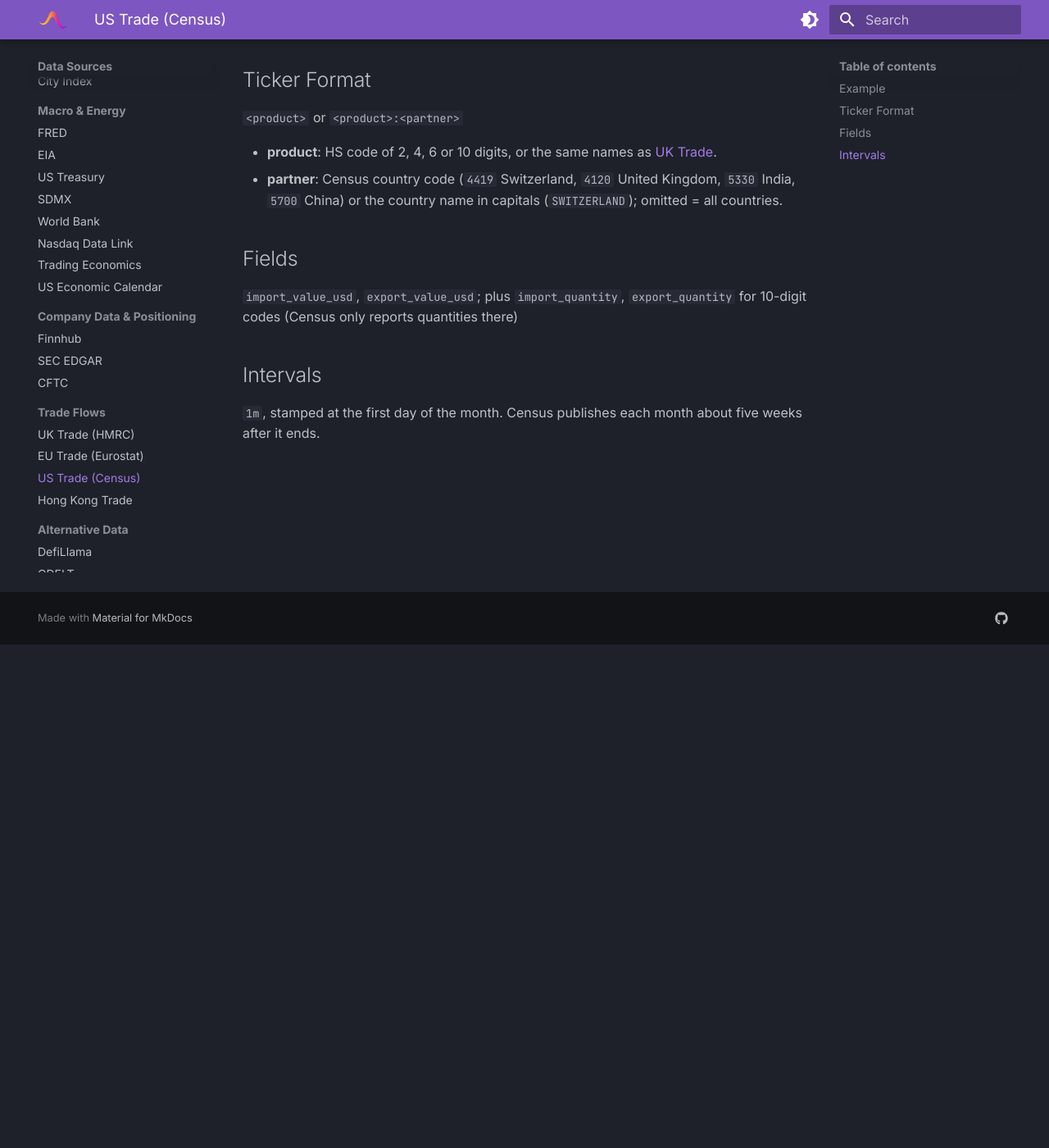
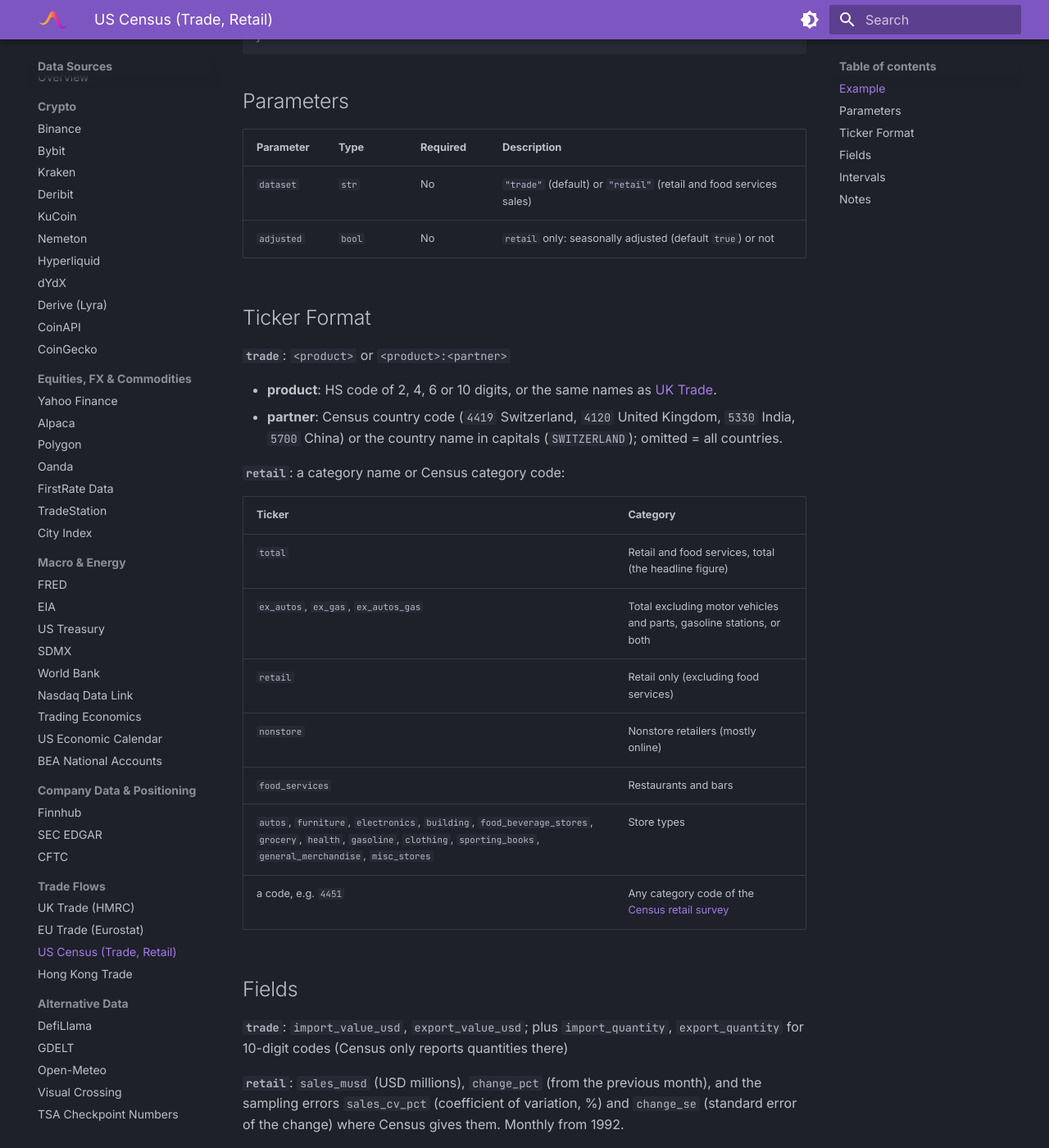
Before and after one commit to UnbiasedAlpha/aurastream-docs, an MkDocs documentation site: the page built from docs/data-sources/uscensus.md, in a window 1280 px wide and 1400 px high, scrolled down 614 px. Shown: the whole window at 82% size. Built offline with MkDocs 1.6.1 and Material for MkDocs 9.7.7, drawn with Linux system fonts in a browser that asks for light colours; some of the changed text lies outside the part shown.

````diff
--- a/docs/data-sources/uscensus.md
+++ b/docs/data-sources/uscensus.md
@@ -1,6 +1,6 @@
-# US Trade (Census)
+# US Census (Trade and Retail Sales)
 
-US imports and exports by product and country, from the US Census Bureau.
+US imports and exports by product and country, and monthly retail sales, from the US Census Bureau.
 
 **Source:** `uscensus` | **Credentials:** Required ([free key](https://api.census.gov/data/key_signup.html))
 
@@ -22,17 +22,42 @@ US imports and exports by product and country, from the US Census Bureau.
 }
 ```
 
+## Parameters
+
+| Parameter | Type | Required | Description |
+|---|---|---|---|
+| `dataset` | `str` | No | `"trade"` (default) or `"retail"` (retail and food services sales) |
+| `adjusted` | `bool` | No | `retail` only: seasonally adjusted (default `true`) or not |
+
 ## Ticker Format
 
-`<product>` or `<product>:<partner>`
+**`trade`**: `<product>` or `<product>:<partner>`
 
 - **product**: HS code of 2, 4, 6 or 10 digits, or the same names as [UK Trade](hmrc.md).
 - **partner**: Census country code (`4419` Switzerland, `4120` United Kingdom, `5330` India, `5700` China) or the country name in capitals (`SWITZERLAND`); omitted = all countries.
 
+**`retail`**: a category name or Census category code:
+
+| Ticker | Category |
+|---|---|
+| `total` | Retail and food services, total (the headline figure) |
+| `ex_autos`, `ex_gas`, `ex_autos_gas` | Total excluding motor vehicles and parts, gasoline stations, or both |
+| `retail` | Retail only (excluding food services) |
+| `nonstore` | Nonstore retailers (mostly online) |
+| `food_services` | Restaurants and bars |
+| `autos`, `furniture`, `electronics`, `building`, `food_beverage_stores`, `grocery`, `health`, `gasoline`, `clothing`, `sporting_books`, `general_merchandise`, `misc_stores` | Store types |
+| a code, e.g. `4451` | Any category code of the [Census retail survey](https://www.census.gov/retail/) |
+
 ## Fields
 
-`import_value_usd`, `export_value_usd`; plus `import_quantity`, `export_quantity` for 10-digit codes (Census only reports quantities there)
+**`trade`**: `import_value_usd`, `export_value_usd`; plus `import_quantity`, `export_quantity` for 10-digit codes (Census only reports quantities there)
+
+**`retail`**: `sales_musd` (USD millions), `change_pct` (from the previous month), and the sampling errors `sales_cv_pct` (coefficient of variation, %) and `change_se` (standard error of the change) where Census gives them. Monthly from 1992.
 
 ## Intervals
 
-`1m`, stamped at the first day of the month. Census publishes each month about five weeks after it ends.
+`1m`, stamped at the first day of the month. Census publishes trade about five weeks after the month ends, and the advance retail estimate about two weeks after; retail figures are revised in the next two releases and the values here are the latest estimates.
+
+## Notes
+
+This product uses the Census Bureau Data API but is not endorsed or certified by the Census Bureau.
--- a/mkdocs.yml
+++ b/mkdocs.yml
@@ -78,6 +78,7 @@ nav:
           - Nasdaq Data Link: data-sources/nasdaq.md
           - Trading Economics: data-sources/tradingeconomics.md
           - US Economic Calendar: data-sources/econcalendar.md
+          - BEA National Accounts: data-sources/bea.md
       - Company Data & Positioning:
           - Finnhub: data-sources/finnhub.md
           - SEC EDGAR: data-sources/edgar.md
@@ -85,7 +86,7 @@ nav:
       - Trade Flows:
           - UK Trade (HMRC): data-sources/hmrc.md
           - EU Trade (Eurostat): data-sources/comext.md
-          - US Trade (Census): data-sources/uscensus.md
+          - US Census (Trade, Retail): data-sources/uscensus.md
           - Hong Kong Trade: data-sources/hktrade.md
       - Alternative Data:
           - DefiLlama: data-sources/defillama.md
````
Also changed, not shown: docs/data-sources/bea.md (added, +59 -0 lines), docs/data-sources/overview.md (+4 -3 lines), docs/getting-started/authentication.md (+1 -0 lines), docs/getting-started/credentials.md (+12 -0 lines), docs/index.md (+1 -1 lines).
